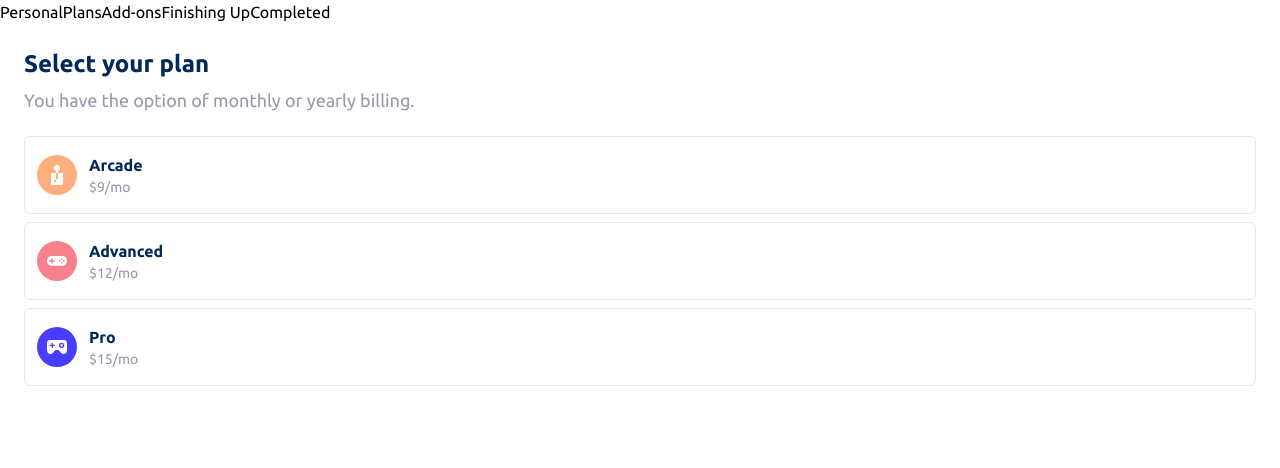
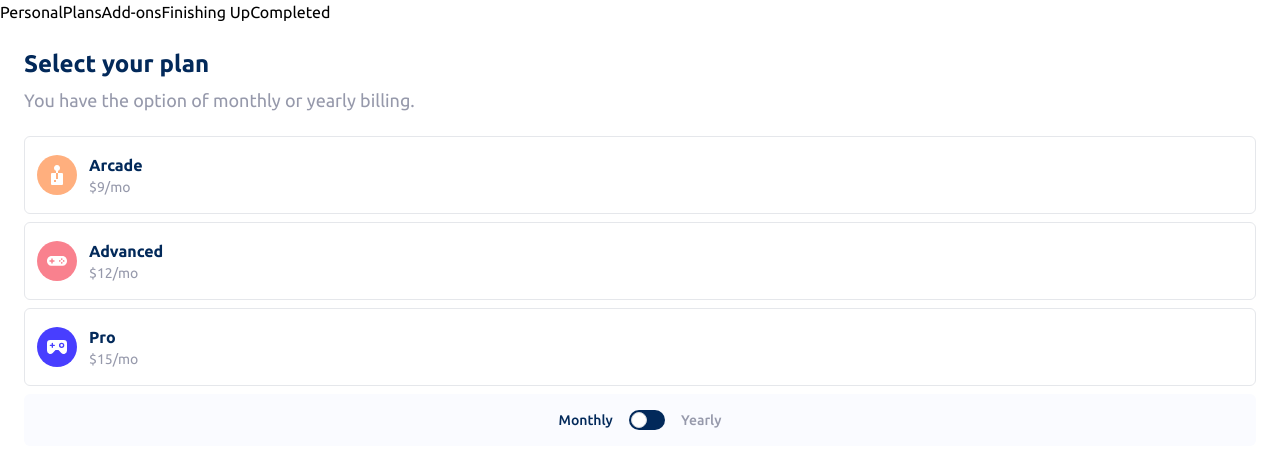
Before and after one commit to Barenbik/multi-step-form, a Vue app: page /plans in a window 1280 px wide. Shown: the top 468 px of the page. Built offline with nearby package versions, Linux system fonts and the light colour scheme.

Commit message:
Create toggle switch

```diff
--- a/src/App.vue
+++ b/src/App.vue
@@ -8,7 +8,6 @@
           <router-link to="/addons">Add-ons</router-link>
           <router-link to="/finishingup">Finishing Up</router-link>
           <router-link to="/completed">Completed</router-link>
-          <!-- Another test commit -->
         </nav>
       </div>
     </header>
--- /dev/null
+++ b/src/components/ToggleSwitch.vue
@@ -0,0 +1,38 @@
+<template>
+    <div class="p-4 bg-alabaster rounded-md">
+        <div class="flex justify-center">
+            <span class="text-sm font-medium mr-4 text-cool-gray" :class="{ 'text-marine-blue': !isYearly }">Monthly</span>
+            <label class="relative inline-flex items-center cursor-pointer">
+                <input type="checkbox" value="" class="sr-only peer" v-model="isYearly">
+                <div class="w-9 h-5 bg-marine-blue
+                peer-focus:outline-none
+                rounded-full peer
+                peer-checked:after:translate-x-full
+                peer-checked:after:border-white
+                after:content-['']
+                after:absolute
+                after:top-[2px]
+                after:left-[2px]
+                after:bg-white
+                after:border-gray-300
+                after:border
+                after:rounded-full
+                after:h-4
+                after:w-4
+                after:transition-all
+                peer-checked:bg-marine-blue">
+                </div>
+            </label>
+            <span class="ml-4 text-sm font-medium text-cool-gray" :class="{ 'text-marine-blue': isYearly }">Yearly</span>
+        </div>
+    </div>
+</template>
+<script>
+export default {
+    data() {
+        return {
+            isYearly: false
+        }
+    }
+}
+</script>
--- a/src/views/PlanView.vue
+++ b/src/views/PlanView.vue
@@ -5,15 +5,17 @@
         <plan-component icon="icon-arcade" plan="Arcade" cost="9" />
         <plan-component icon="icon-advanced" plan="Advanced" cost="12" />
         <plan-component icon="icon-pro" plan="Pro" cost="15" />
-        <!-- TODO: Add monthly / yearly toggle component -->
+        <toggle-switch />
     </div>
 </template>
 <script>
 import PlanComponent from '../components/PlanComponent.vue'
+import ToggleSwitch from '../components/ToggleSwitch.vue';
 
 export default {
     components: {
-        PlanComponent
+        PlanComponent,
+        ToggleSwitch
     }
 }
 </script>
--- a/tailwind.config.js
+++ b/tailwind.config.js
@@ -10,7 +10,8 @@ module.exports = {
         'marine-blue': '#02295a',
         'cool-gray': '#9699ab',
         'light-gray': '#d6d9e6',
-        'alabaster': '#fafbff'
+        'alabaster': '#fafbff',
+        'purplish-blue': '#473dff'
       },
     },
   },
```
